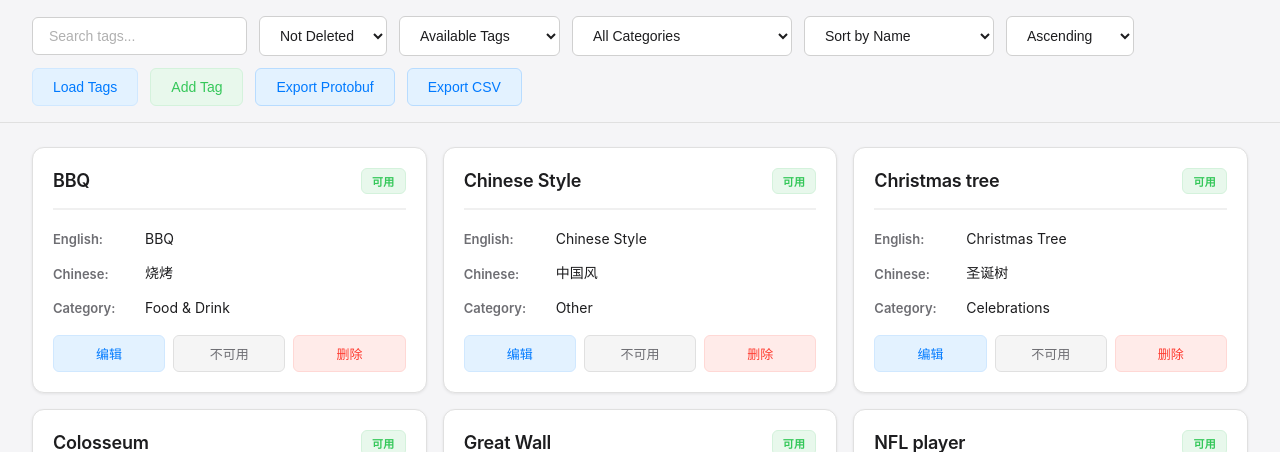
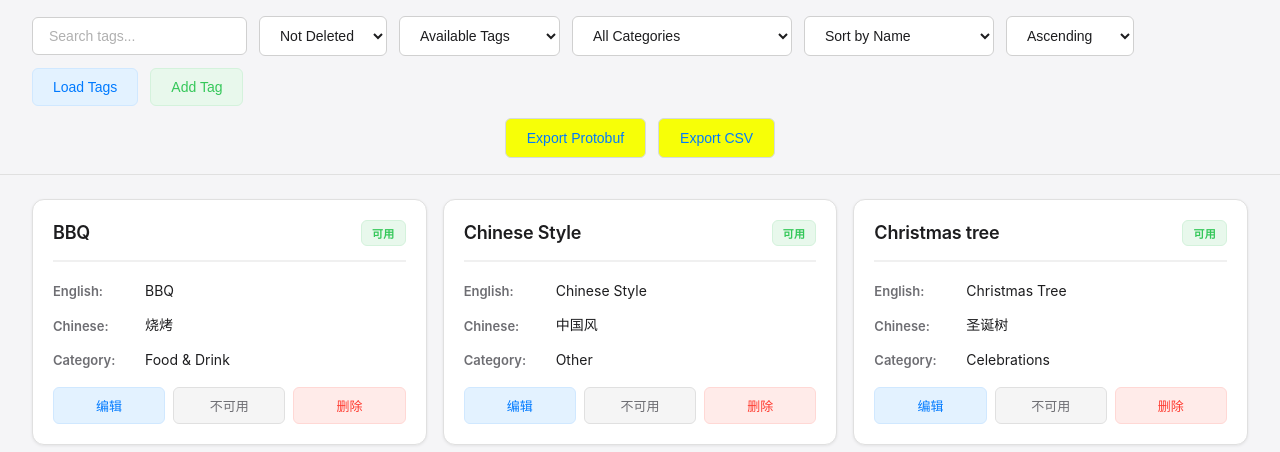
Before and after one commit to xylcm/curator-tag-vocab, a Flask app: page /tagging/vocab/ in a window 1280 px wide. Shown: the part 209-661 px from the top of the page. Run offline with Flask 3, Linux system fonts and the light colour scheme; data comes from the database, SQL or seed files in the repository; parts of the project's set-up code (start-up, migrations or seed data) failed here and were passed over.

Commit message:
feat: 调整导出按钮位置和样式
- 将 Export Protobuf 和 Export CSV 按钮移至第二行
- 新增 .btn-export 类实现黄色背景样式
- 调整 .controls-wrapper 为 flex 纵向布局
- 第二行按钮右对齐显示

Closes #85

Co-Authored-By: Claude Opus 4.5 <noreply@anthropic.com>

```diff
--- a/src/static/css/main.css
+++ b/src/static/css/main.css
@@ -72,6 +72,10 @@ body {
     border-bottom: 1px solid #e0e0e0;
     padding: 16px 0;
     margin-bottom: 24px;
+    /* 支持多行布局 */
+    display: flex;
+    flex-direction: column;
+    gap: 12px;
 }
 
 .controls {
@@ -82,6 +86,10 @@ body {
     max-width: 1400px;
     margin: 0 auto;
     padding: 0 32px;
+}
+
+.controls-row-secondary {
+    justify-content: flex-end;
 }
 
 .btn {
@@ -155,6 +163,18 @@ body {
 .btn-info:hover {
     background: #d0e8ff;
     border-color: #9fceff;
+}
+
+.btn-export {
+    background: #f7ff07;
+    color: #007aff;
+    border: 1px solid #d4dae0;
+    padding: 11px 21px;
+}
+
+.btn-export:hover {
+    background: #e8f007;
+    border-color: #c8d0d6;
 }
 
 .btn-small {
--- a/src/templates/tags.html
+++ b/src/templates/tags.html
@@ -27,7 +27,8 @@
 </div>
 
 <div class="controls-wrapper">
-    <div class="controls">
+    <!-- 第一行：筛选控制区 -->
+    <div class="controls controls-row-primary">
         <input type="text" id="search-input" placeholder="Search tags..." style="min-width: 200px;">
 
         <select id="deleted-select">
@@ -60,8 +61,11 @@
 
         <button class="btn btn-primary" id="load-btn">Load Tags</button>
         <button class="btn btn-success" id="add-btn">Add Tag</button>
-        <button class="btn btn-info" id="export-protobuf-btn">Export Protobuf</button>
-        <button class="btn btn-info" id="export-csv-btn">Export CSV</button>
+    </div>
+    <!-- 第二行：导出按钮区 -->
+    <div class="controls controls-row-secondary">
+        <button class="btn btn-export" id="export-protobuf-btn">Export Protobuf</button>
+        <button class="btn btn-export" id="export-csv-btn">Export CSV</button>
     </div>
 </div>
 
```
Also changed, not shown: .event-pr_commented-1772596946346.json (added).
